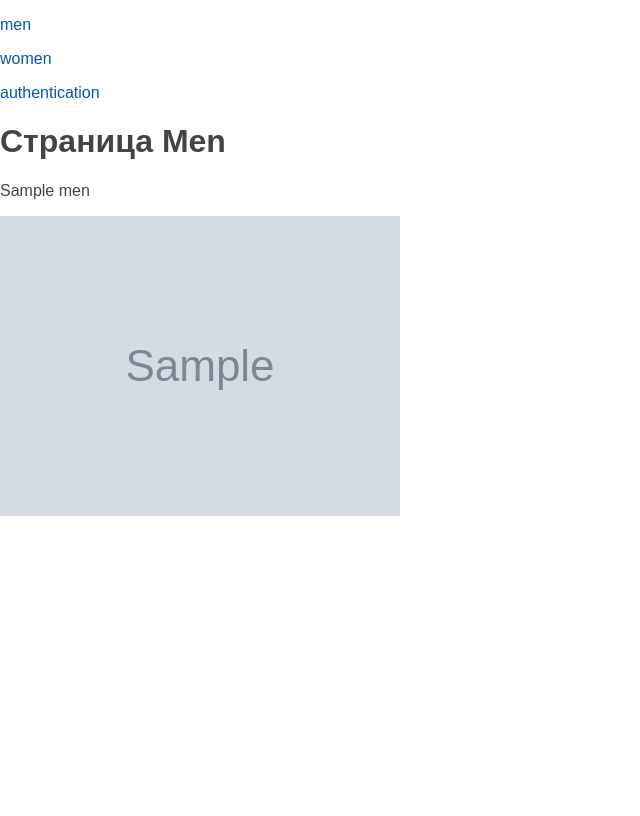
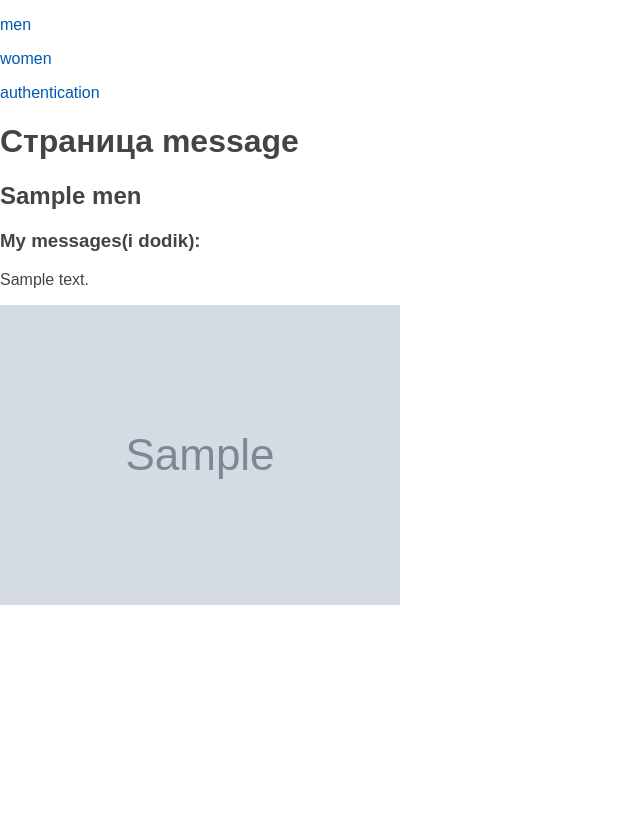
Before and after one commit to Tework123/django_test, a Django app: page /men/1/ in a window 1280 px wide. Shown: the whole page, without its empty margins (0-640 px from the left). Run offline with Django 4.2, Linux system fonts and the light colour scheme; tables that the repository leaves empty hold one stand-in row (values such as "Sample post"); grey boxes marked "Sample" are stand-in pictures.

Commit message:
orm trening

```diff
--- a/django_test/men/models.py
+++ b/django_test/men/models.py
@@ -23,7 +23,7 @@ class Men(models.Model):
         verbose_name = 'Известные мужчинки'
         verbose_name_plural = 'Известные мужчинки'
 
-        ordering = ['title', 'content']
+        # ordering = ['title', 'content']
 
 
 class Category(models.Model):
@@ -38,3 +38,12 @@ class Category(models.Model):
         verbose_name_plural = 'Категории'
 
         ordering = ['id']
+
+
+# у чела много сообщений
+class Message(models.Model):
+    text = models.CharField(max_length=300)
+    men = models.ForeignKey('Men', on_delete=models.PROTECT, null=True)
+
+    def __str__(self):
+        return self.text
--- a/django_test/men/templates/men/men.html
+++ b/django_test/men/templates/men/men.html
@@ -3,10 +3,14 @@
 <br>
 <p><a href="{% url 'categories_mens' %}">categories_mens</a></p>
 <p><a href="{% url 'add_page' %}">add_page</a></p>
+<p><a href="{% url 'about' %}">about</a></p>
+<p><a href="{% url 'message' %}">message</a></p>
+
+
 <br>
 
 {% for i in object_list %}
-<p><a href="{% url 'one_men' i.pk %}">{{ i }}</a></p>
+<p><a href="{% url 'get_whole_message_men' i.pk %}">{{ i }}</a></p>
 {% endfor %}
 
 {% endblock %}
--- a/django_test/men/templates/men/one_men.html
+++ b/django_test/men/templates/men/one_men.html
@@ -1,7 +1,12 @@
 {% extends 'men/base.html' %}
 {% block content %}
 
-{{ men.title }}
+<h2>{{ men }}</h2>
+<h3>My messages(i dodik):</h3>
+{% for i in messages %}
+<p>{{i}}</p>
+{% endfor %}
+
 {% if men.photo %}
 <p><img src="{{men.photo.url}}"></p>
 {% endif %}
--- a/django_test/men/urls.py
+++ b/django_test/men/urls.py
@@ -1,16 +1,17 @@
 from django.urls import path
 
-from .views import about, contact, categories_mens, MenPage, OneMenPage, AddPage
+from .views import about, contact, categories_mens, MenPage, OneMenPage, AddPage, message, get_whole_message_men
 
 urlpatterns = [
     path('', MenPage.as_view(), name='men'),
-    path('<int:men_id>/', OneMenPage.as_view(), name='one_men'),
+    # path('<int:men_id>/', OneMenPage.as_view(), name='one_men'),
     path('add_page/', AddPage.as_view(), name='add_page'),
     # path('<int:men_id>/', one_men, name='one_men'),
     # path('<slug:men_slug>/', one_men, name='one_men'),
     path('categories_mens/', categories_mens, name='categories_mens'),
-
+    path('message/', message, name='message'),
     path('about/', about, name='about'),
     path('contact/', contact, name='contact'),
+    path('<int:men_id>/', get_whole_message_men, name='get_whole_message_men')
     # path('add_page/', add_page, name='add_page'),
 ]
--- a/django_test/men/views.py
+++ b/django_test/men/views.py
@@ -1,10 +1,12 @@
+from django.contrib.postgres.aggregates import StringAgg
+from django.db.models.functions import Concat, Cast
 from django.http import HttpResponse, HttpResponseNotFound
 from django.shortcuts import render, redirect
 from django.urls import reverse_lazy
 from django.views.generic import ListView, DetailView, CreateView
 
 from men.forms import AddMen
-from men.models import Men, Category
+from men.models import Men, Category, Message
 
 
 # main page
@@ -66,10 +68,28 @@ class OneMenPage(DetailView):
 #     print(men)
 #     return render(request, 'men/one_men.html', {'title': 'one_men', 'men': men})
 
+from django.db.models import Q, Count, Max, Min, CharField, F
+
 
 def about(request):
-    mens = Men.objects.all()
-    return render(request, 'men/main.html', {'title': 'about', 'mens': mens})
+    mens = Message.objects.get(pk=1)
+    print(mens.text)
+    mens.text += '123'
+    mens.save()
+
+    print(mens)
+    return render(request, 'men/about.html', {'title': 'about', 'mens': mens})
+
+
+def message(request):
+    messages = Message.objects.annotate(('men_id'))
+    return render(request, 'men/one_men.html', {'title': 'message', 'messages': messages})
+
+
+def get_whole_message_men(request, men_id):
+    men = Men.objects.filter(pk=men_id).first()
+    messages = Message.objects.filter(men=men_id)
+    return render(request, 'men/one_men.html', {'title': 'message', 'messages': messages, 'men': men})
 
 
 class AddPage(CreateView):
--- a/django_test/women/urls.py
+++ b/django_test/women/urls.py
@@ -1,9 +1,9 @@
 from django.urls import path
 
-from .views import about, women
+from .views import women
 
 urlpatterns = [
     path('', women, name='women'),
-    path('about/', about, name='about'),
+    # path('about/', about, name='about'),
 
 ]
--- a/django_test/women/views.py
+++ b/django_test/women/views.py
@@ -5,5 +5,5 @@ def women(request):
     return render(request, 'women/women.html', {'title': 'about'})
 
 
-def about(request):
-    return render(request, 'women/one_men.html', {'title': 'about'})
+# def about(request):
+#     return render(request, 'women/one_men.html', {'title': 'about'})
```
Also changed, not shown: django_test/men/management/commands/db_commands.py (+12 -3 lines), django_test/men/templates/men/about.html (added, +11 -0 lines), django_test/men/templates/men/one_message.html (added, +10 -0 lines), django_test/men/migrations/0005_message_men_message.py (added), django_test/men/migrations/0006_remove_men_message_message_message.py (added), django_test/men/migrations/0007_rename_message_message_men.py (added).
